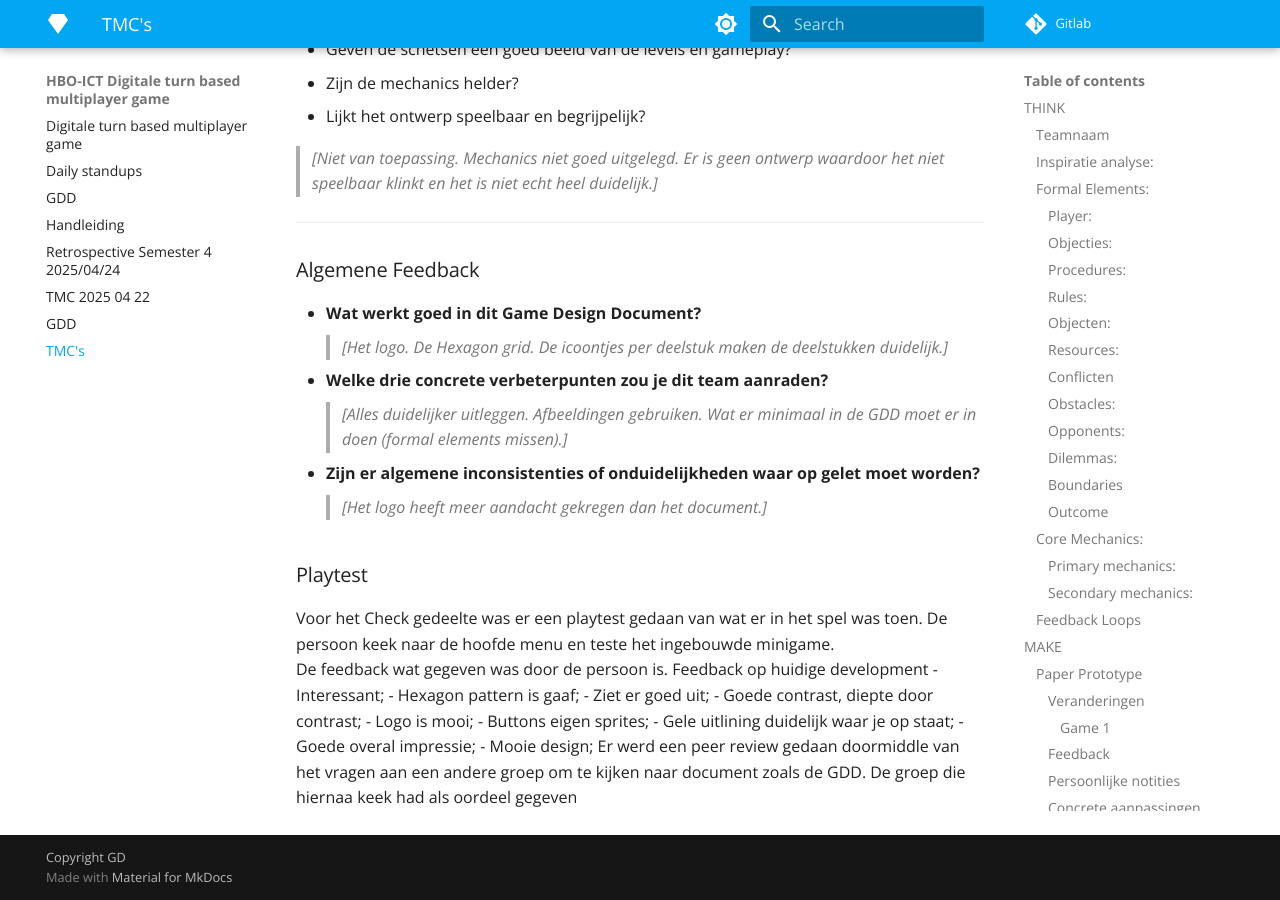
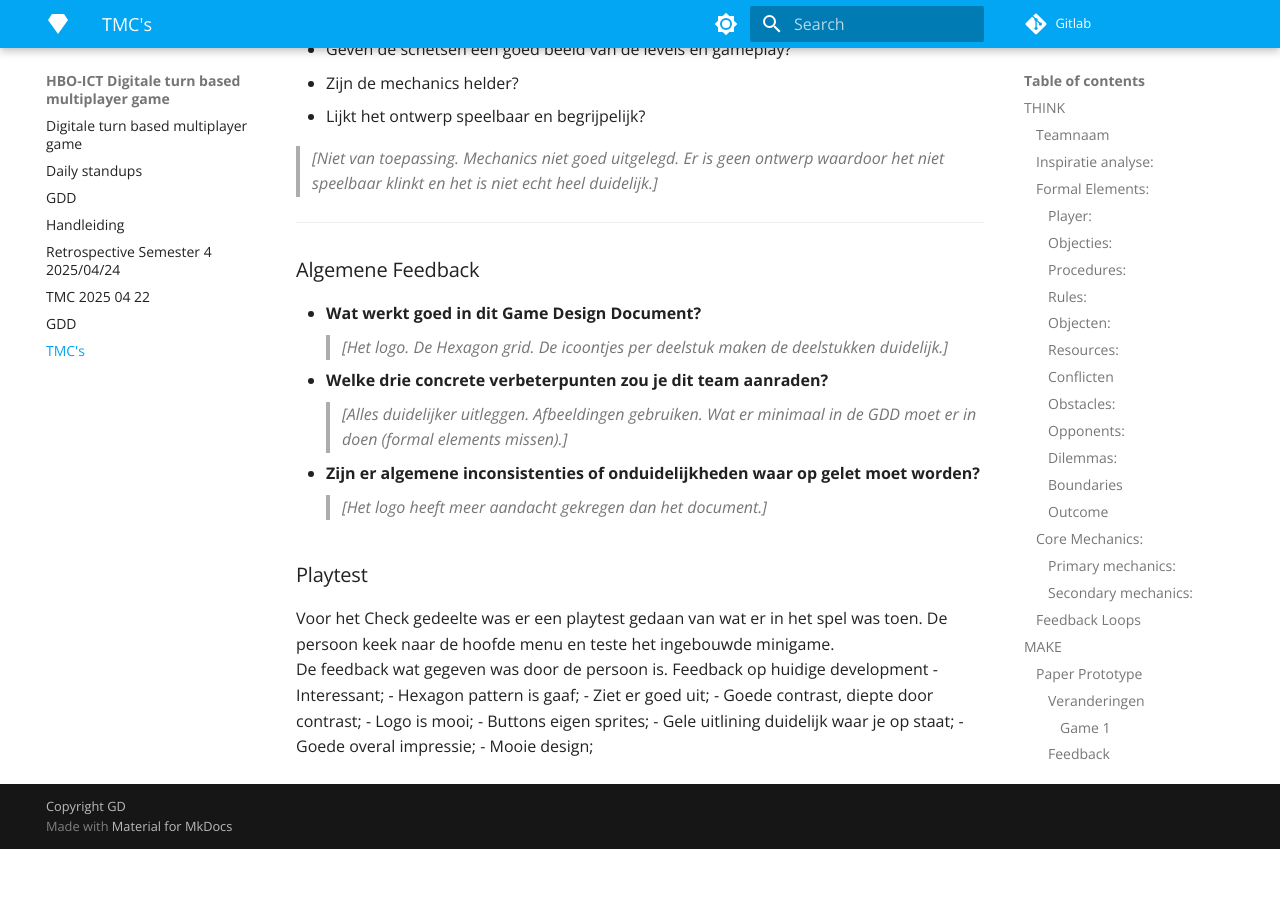
Before and after one commit to lieuweZ/HexFront, an MkDocs documentation site: the page built from docs/TMC's/TMC 1.md, in a window 1280 px wide and 900 px high, scrolled down 9296 px. Built offline with MkDocs 1.6.1 and Material for MkDocs 9.7.7, drawn with Linux system fonts in a browser that asks for light colours; nearby versions of some CDN libraries; library files that are not in the unit come from our copies; after the commit the page ends 10145 px from its top, so only the background shows below that.

Commit message:
docs: verwijder onlogische zin

```diff
--- a/docs/TMC's/TMC 1.md
+++ b/docs/TMC's/TMC 1.md
@@ -253,5 +253,3 @@ Feedback op huidige development
 - Gele uitlining duidelijk waar je op staat;
 - Goede overal impressie;
 - Mooie design;
-Er werd een peer review gedaan doormiddle van het vragen aan een andere groep om te kijken naar document zoals de GDD.
-De groep die hiernaa keek had als oordeel gegeven
```
